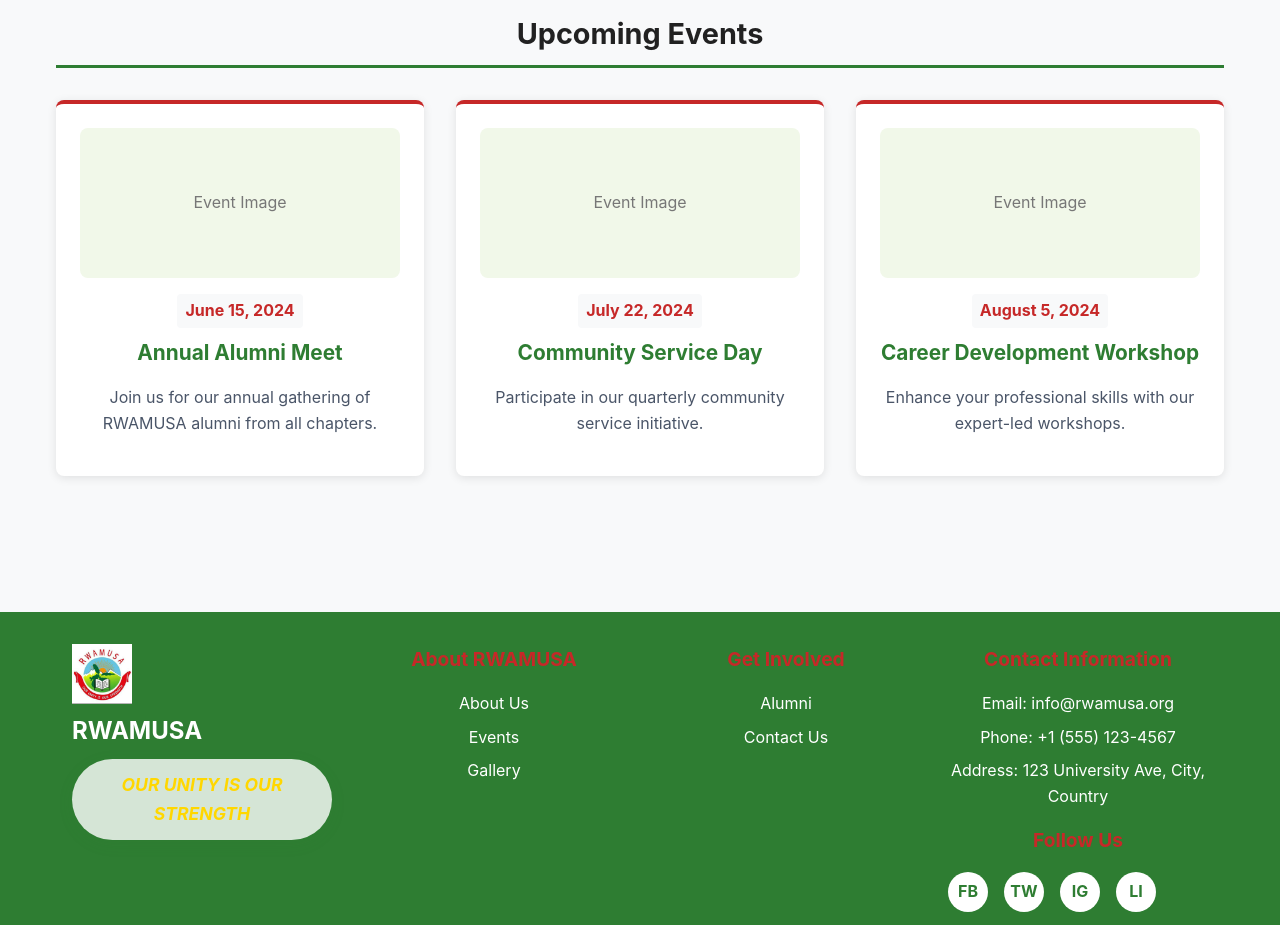
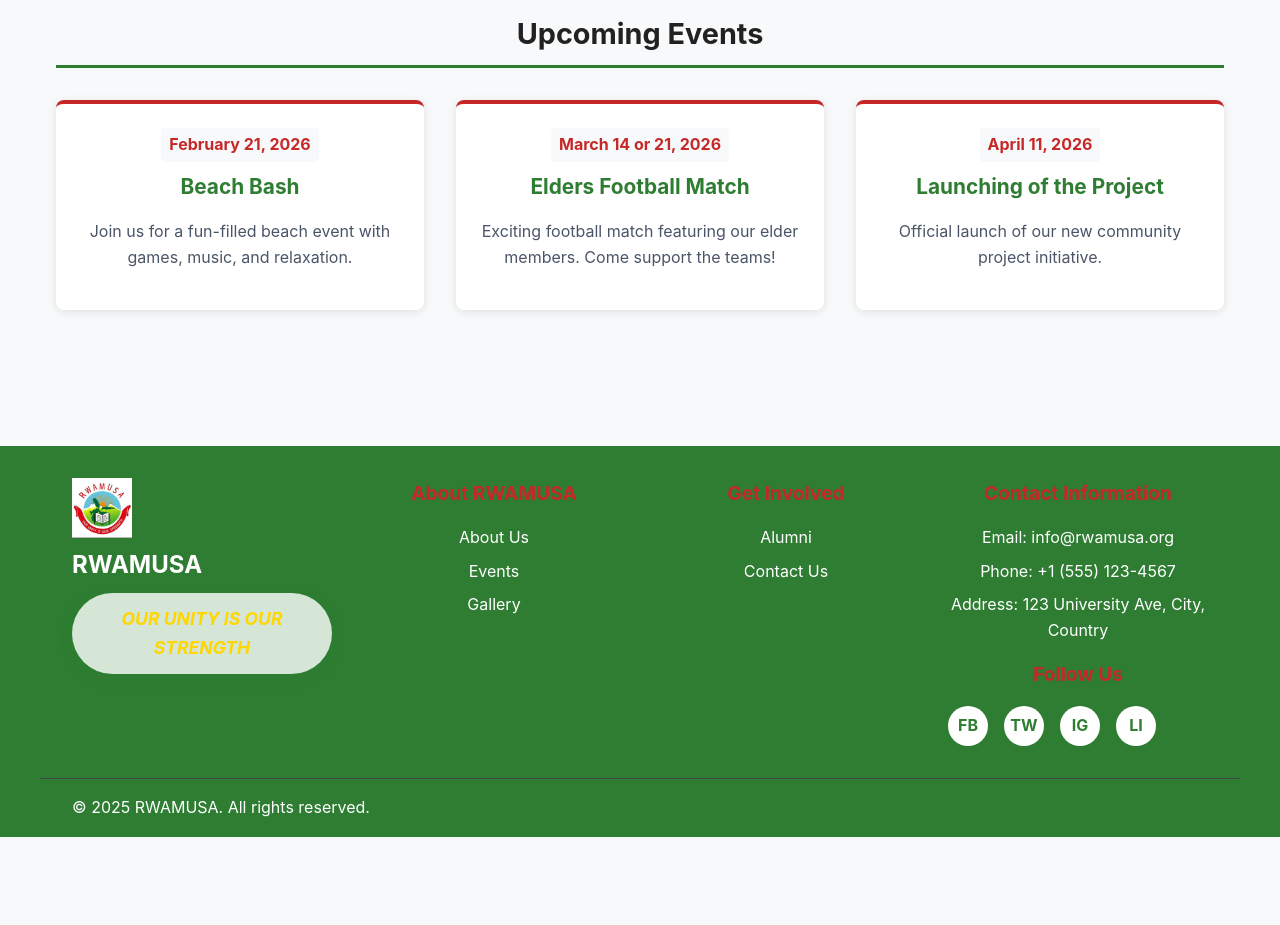
Before and after one commit to anthonybyamugisha/rwamusa, a React (Create React App) app: page / in a window 1280 px wide. Shown: the part 1820-2745 px from the top of the page. After the commit the page ends 2657 px from the top, so only its background shows below. Built offline with nearby package versions, Linux system fonts and the light colour scheme.

Commit message:
Update alumni names

```diff
--- a/src/pages/AlumniNetworkPage.js
+++ b/src/pages/AlumniNetworkPage.js
@@ -13,7 +13,7 @@ const AlumniNetworkPage = () => {
           <div className="alumni-profile">
             <div className="alumni-image">Profile Image</div>
             <div className="alumni-info">
-              <h3>Dr. Elizabeth Nantume</h3>
+              <h3>Dr. Elizabeth Katushabe</h3>
               <p><strong>Class of 1985 | Medicine</strong></p>
               <p className="alumni-bio">
                 Renowned cardiologist and researcher who has pioneered innovative treatments for heart disease
@@ -27,7 +27,7 @@ const AlumniNetworkPage = () => {
           <div className="alumni-profile">
             <div className="alumni-image">Profile Image</div>
             <div className="alumni-info">
-              <h3>Mr. Robert Sentongo</h3>
+              <h3>Mr. Robert Mugisha</h3>
               <p><strong>Class of 1992 | Engineering</strong></p>
               <p className="alumni-bio">
                 Founder and CEO of a successful renewable energy company that has brought solar power to
@@ -41,7 +41,7 @@ const AlumniNetworkPage = () => {
           <div className="alumni-profile">
             <div className="alumni-image">Profile Image</div>
             <div className="alumni-info">
-              <h3>Ms. Fatima Kabanda</h3>
+              <h3>Ms. Fatima Ainembabazi</h3>
               <p><strong>Class of 2001 | Law</strong></p>
               <p className="alumni-bio">
                 Human rights lawyer and advocate who has represented over 200 cases of social injustice.
--- a/src/pages/HomePage.js
+++ b/src/pages/HomePage.js
@@ -102,37 +102,28 @@ const HomePage = () => {
         <div className="events-grid">
           {/* Event 1 */}
           <div className="event-card">
-            <div className="event-image-placeholder">
-              <div className="placeholder-text">Event Image</div>
-            </div>
-            <div className="event-date">June 15, 2024</div>
-            <h3>Annual Alumni Meet</h3>
+            <div className="event-date">February 21, 2026</div>
+            <h3>Beach Bash</h3>
             <p className="event-description">
-              Join us for our annual gathering of RWAMUSA alumni from all chapters.
+              Join us for a fun-filled beach event with games, music, and relaxation.
             </p>
           </div>
 
           {/* Event 2 */}
           <div className="event-card">
-            <div className="event-image-placeholder">
-              <div className="placeholder-text">Event Image</div>
-            </div>
-            <div className="event-date">July 22, 2024</div>
-            <h3>Community Service Day</h3>
+            <div className="event-date">March 14 or 21, 2026</div>
+            <h3>Elders Football Match</h3>
             <p className="event-description">
-              Participate in our quarterly community service initiative.
+              Exciting football match featuring our elder members. Come support the teams!
             </p>
           </div>
 
           {/* Event 3 */}
           <div className="event-card">
-            <div className="event-image-placeholder">
-              <div className="placeholder-text">Event Image</div>
-            </div>
-            <div className="event-date">August 5, 2024</div>
-            <h3>Career Development Workshop</h3>
+            <div className="event-date">April 11, 2026</div>
+            <h3>Launching of the Project</h3>
             <p className="event-description">
-              Enhance your professional skills with our expert-led workshops.
+              Official launch of our new community project initiative.
             </p>
           </div>
         </div>
```
